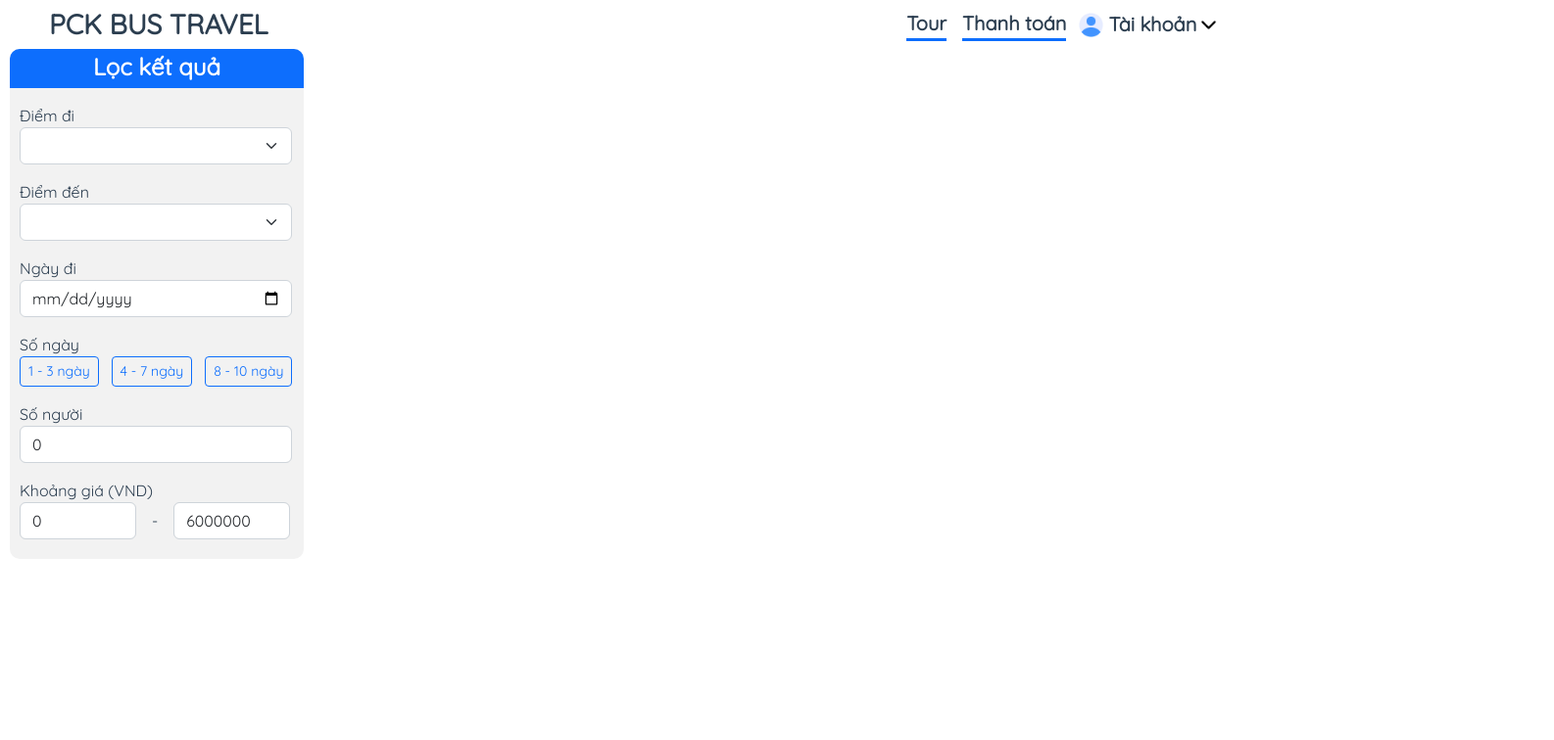
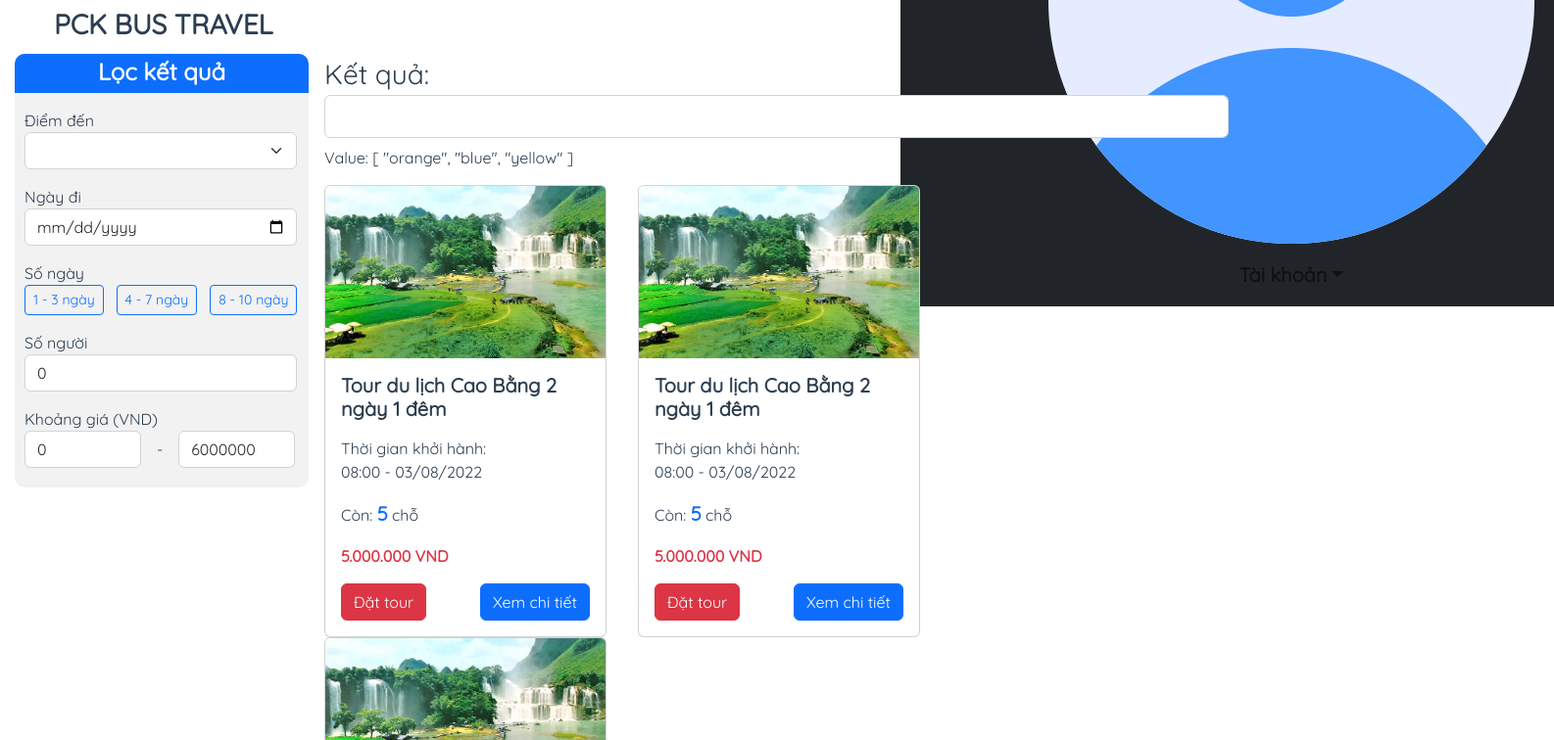
Before and after one commit to PhatChauKhang-19VP/pck_bus_travel, a Vue app: page / in a window 1280 px wide. Shown: the top 756 px of the page at 98% size, 1586 px wide, since content can reach past the window. Built offline with nearby package versions, Linux system fonts and the light colour scheme.

Commit message:
Fix layout
- Complete sidebar
- Add main content
- Fix header

```diff
--- a/package.json
+++ b/package.json
@@ -12,6 +12,7 @@
     "@popperjs/core": "^2.11.5",
     "bootstrap": "^5.2.0",
     "bootstrap-vue-3": "^0.1.21",
+    "pinia": "^2.0.17",
     "vue": "^3.2.13",
     "vue-range-slider": "^0.6.0",
     "vue-router": "^4.0.3",
--- a/src/App.vue
+++ b/src/App.vue
@@ -12,7 +12,7 @@
   -webkit-font-smoothing: antialiased;
   -moz-osx-font-smoothing: grayscale;
   color: #2c3e50;
-  padding-left: 10px;
+  padding-left: 15px;
   padding-right: 10px;
 }
 </style>
--- /dev/null
+++ b/src/components/CardComponent.vue
@@ -0,0 +1,21 @@
+<template>
+  <div class="card" style="width: 18rem">
+    <img src="../assets/tour-du-lich-cao-bang-2-ngay-1-dem-750x460.webp" class="card-img-top" alt="" />
+    <div class="card-body">
+      <h5 class="card-title fw-bold">Tour du lịch Cao Bằng 2 ngày 1 đêm</h5>
+      <div class="card-text fs-6 my-3">Thời gian khởi hành: <br />08:00 - 03/08/2022</div>
+      <div class="card-text fs-6 my-3">Còn: <span class="fs-5 fw-bold text-primary">5</span> chỗ</div>
+      <div class="card-text text-danger fw-bold my-3">5.000.000 VND</div>
+      <a href="#" class="btn btn-danger float-start mb-3">Đặt tour</a>
+      <a href="#" class="btn btn-primary float-end mb-3">Xem chi tiết</a>
+    </div>
+  </div>
+</template>
+
+<script lang="ts"></script>
+
+<style lang="scss">
+.card {
+  display: inline-block !important;
+}
+</style>
--- a/src/components/FormSelectDeparture.vue
+++ /dev/null
@@ -1,24 +0,0 @@
-<template>
-  <b-form-select v-model="form" :options="options"></b-form-select>
-</template>
-
-<script lang="ts" setup>
-import { ref } from 'vue'
-
-const form = ref()
-const options = [
-  { value: null, text: 'Chọn điểm đi', disabled: true },
-  { value: 'a', text: 'TP.Hồ Chí Minh' },
-  { value: 'b', text: 'Hà Nội' },
-]
-
-// const rawRes = await fetch('https://2bf5-118-69-176-55.ap.ngrok.io/address/provinces')
-// const data = await rawRes.json()
-// console.log(data)
-</script>
-
-<style lang="scss" scoped>
-.form-select {
-  width: 96%;
-}
-</style>
--- a/src/components/HeaderComponent.vue
+++ b/src/components/HeaderComponent.vue
@@ -2,24 +2,28 @@
   <header>
     <div id="left">PCK BUS TRAVEL</div>
     <div id="right">
-      <div class="mx-2">
-        <a>Tour</a>
-        <div class="slider"></div>
-      </div>
-      <div class="mx-2">
-        <a>Thanh toán</a>
-        <div class="slider"></div>
-      </div>
+      <b-navbar type="dark" variant="dark">
+        <b-navbar-nav>
+          <b-nav-item href="#">Tour</b-nav-item>
+          <b-nav-item href="#">Thanh toán </b-nav-item>
           <div>
             <img src="@/assets/user.png" alt="" />
-        <div>Tài khoản</div>
-        <img src="@/assets/arrow-down.png" alt="" />
+            <b-nav-item-dropdown class="text-decoration-none" text="Tài khoản" menu-class="w-100" right>
+              <b-dropdown-item href="#">Thông tin cá nhân</b-dropdown-item>
+              <b-dropdown-item href="#">Lịch sử đặt tour</b-dropdown-item>
+              <b-dropdown-divider></b-dropdown-divider>
+              <b-dropdown-item href="#">Đăng xuất</b-dropdown-item>
+            </b-nav-item-dropdown>
           </div>
+        </b-navbar-nav>
+      </b-navbar>
     </div>
   </header>
 </template>
 
-<script lang="ts"></script>
+<script lang="ts" setup>
+import { ref } from 'vue'
+</script>
 
 <style lang="scss" scoped>
 header {
@@ -43,37 +47,45 @@ header {
     font-size: 20px !important;
     cursor: pointer;
 
-    .slider {
+    b-navbar {
       width: 100%;
-      height: 3px;
-      background-color: #0d6efd;
+      list-style-type: none;
+
+      > b-navbar-nav {
+        width: 100%;
+        display: flex;
+        align-items: center;
+        flex-direction: row;
+
+        > li.nav-item:nth-child(1) {
+          width: 20%;
+          display: flex;
+          justify-content: center;
         }
 
-    > div:nth-child(1) > a {
-      width: 15%;
+        > li.nav-item:nth-child(2) {
+          width: 39%;
+          display: flex;
+          justify-content: center;
         }
 
-    > div:nth-child(2) > a {
-      width: 40%;
-      text-align: center;
-    }
-
-    div:nth-child(3) {
-      width: 150px;
+        > div:nth-child(3) {
+          width: 140px;
           display: flex;
           align-items: center;
           justify-content: space-between;
-      padding-left: 5px;
-
-      div {
-        width: fit-content;
-        padding-left: 5px;
-      }
+          padding-left: 10px;
 
           img {
             width: 25px;
             height: 25px;
           }
+
+          .nav-item.dropdown {
+            list-style-type: none;
+          }
+        }
+      }
     }
   }
 }
--- /dev/null
+++ b/src/components/SearchResultComponent.vue
@@ -0,0 +1,20 @@
+<template>
+  <div>
+    <label class="fs-3" for="tags-basic">Kết quả: </label>
+    <b-form-tags placeholder=" " class="fs-5 w-80" input-id="tags-basic" :v-model="result"></b-form-tags>
+    <p class="mt-2">Value: {{ props.valueResult }}</p>
+  </div>
+</template>
+
+<script setup lang="ts">
+import { defineProps, onMounted, ref } from 'vue'
+
+const props = defineProps(['valueResult'])
+const result = ref(['orange', 'blue'])
+
+onMounted(() => {
+  console.log(props.valueResult)
+})
+</script>
+
+<style lang="scss" scoped></style>
--- a/src/components/SidebarComponent.vue
+++ b/src/components/SidebarComponent.vue
@@ -2,10 +2,6 @@
   <div id="sidebar">
     <div id="title">Lọc kết quả</div>
     <div id="body" class="pb-1">
-      <div class="my-3">
-        <div>Điểm đi</div>
-        <FormSelectDeparture />
-      </div>
       <div class="my-3">
         <div>Điểm đến</div>
         <FormSelectDestination />
@@ -62,6 +58,7 @@ let priceTo = ref(6000000)
 
 <style lang="scss" scoped>
 #sidebar {
+  display: inline-block;
   width: 300px;
   height: 100%;
   background-color: rgb(242, 242, 242);
--- a/src/main.ts
+++ b/src/main.ts
@@ -1,4 +1,5 @@
 import { createApp } from 'vue'
+import { createPinia } from 'pinia'
 import App from './App.vue'
 import router from './router'
 import store from './store'
@@ -7,4 +8,5 @@ import BootstrapVue3 from 'bootstrap-vue-3'
 import 'bootstrap/dist/css/bootstrap.css'
 import 'bootstrap-vue-3/dist/bootstrap-vue-3.css'
 
-createApp(App).use(store).use(router).use(BootstrapVue3).mount('#app')
+const pinia = createPinia()
+createApp(App).use(store).use(router).use(pinia).use(BootstrapVue3).mount('#app')
--- a/src/views/HomeView.vue
+++ b/src/views/HomeView.vue
@@ -1,9 +1,40 @@
 <template>
   <TheHeader />
-  <TheSidebar />
+  <div id="mainContent">
+    <TheSidebar />
+    <div id="cardGroup">
+      <TheSearchResult :value-result="['orange', 'blue', 'yellow']" class="mx-3 mb-3" />
+      <TheCard class="mx-3" />
+      <TheCard class="mx-3" />
+      <TheCard class="mx-3" />
+    </div>
+  </div>
 </template>
 
 <script lang="ts" setup>
 import TheHeader from '@/components/HeaderComponent.vue' // @ is an alias to /src
 import TheSidebar from '@/components/SidebarComponent.vue'
+import TheCard from '@/components/CardComponent.vue'
+import TheSearchResult from '@/components/SearchResultComponent.vue'
+import { reactive, ref } from 'vue'
+
+const searchResults = ref<string[]>(['orange', 'blue', 'yellow'])
 </script>
+
+<style lang="scss" scoped>
+#mainContent {
+  display: inline-block;
+  width: 100%;
+  height: 100%;
+  position: relative;
+  padding-top: 5px;
+}
+
+#cardGroup {
+  display: inline-block;
+  width: fit-content;
+  position: absolute;
+  left: 300px;
+  top: 5px;
+}
+</style>
```
Also changed, not shown: src/assets/tour-du-lich-cao-bang-2-ngay-1-dem-750x460.webp (added). Lines whose indentation alone changed are shown as unchanged.
